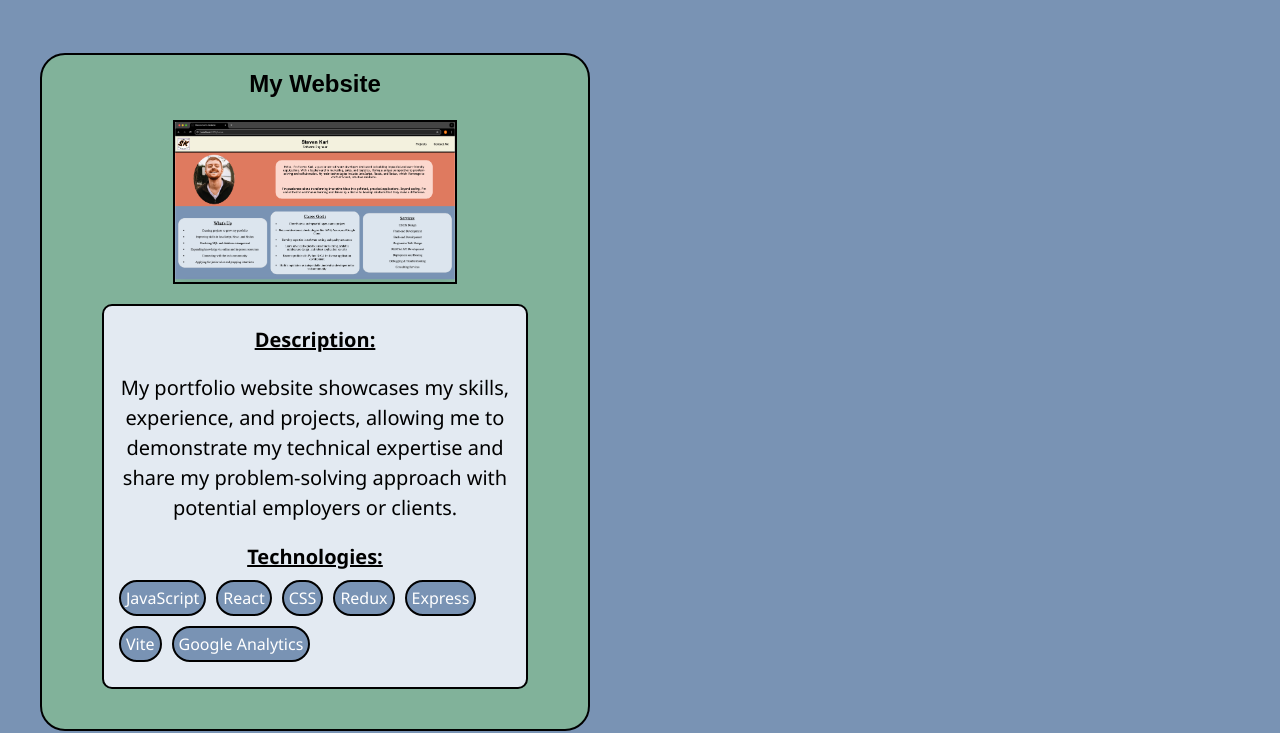
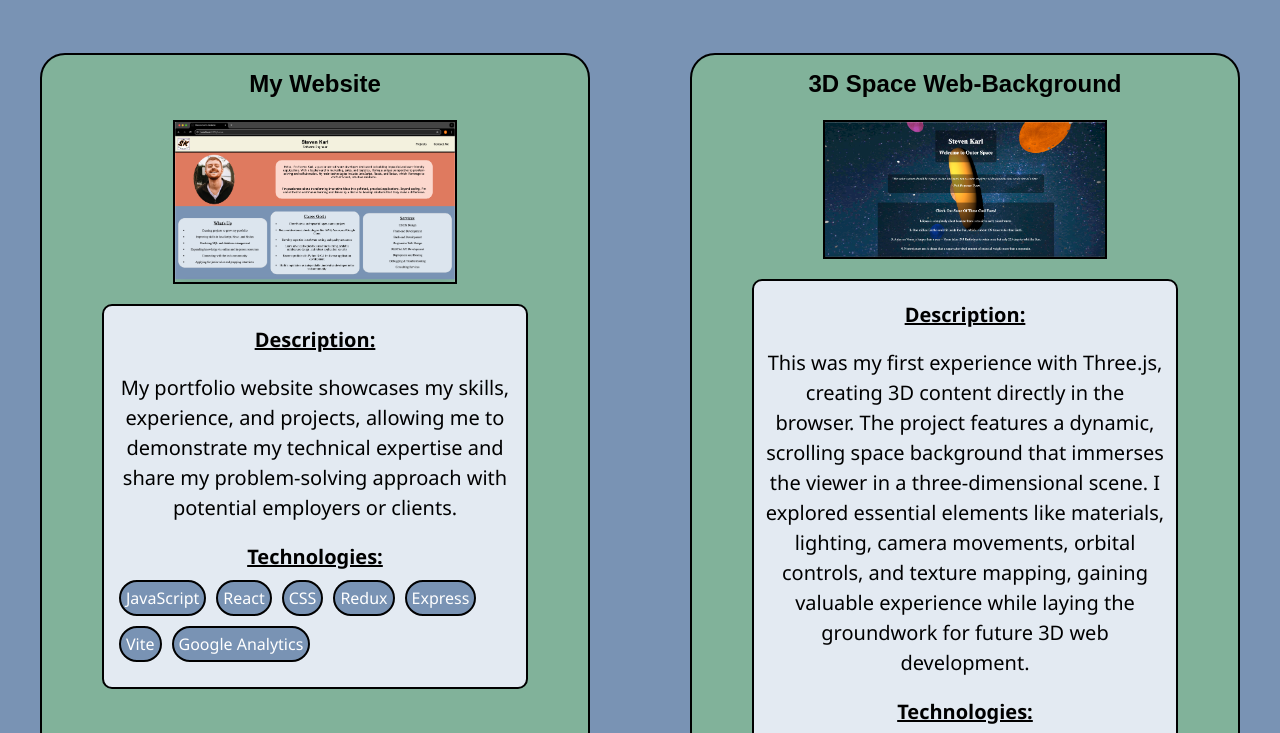
Before and after one commit to Sidewayswalker/Sidewayswalker.github.io, a React (Vite) app: page /Projects in a window 1280 px wide. Shown: the part 980-1713 px from the top of the page. Built offline with nearby package versions, Linux system fonts and the light colour scheme.

Commit message:
Updated Space Website into projects w/ Three.js

```diff
--- a/src/components/Projects/MyWork/MyWork.jsx
+++ b/src/components/Projects/MyWork/MyWork.jsx
@@ -3,6 +3,7 @@ import "./MyWork.css"
 import Work1 from './Work1/Work1'
 import Work2 from './Work2/Work2'
 import Work3 from './Work3/Work3'
+import Work4 from './Work4/Work4'
 
 function MyWork() {
   return (
@@ -18,6 +19,7 @@ function MyWork() {
           <Work1 />
           <Work2 />
           <Work3 />
+          <Work4 />
       </div>
     </div>
   );
--- /dev/null
+++ b/src/components/Projects/MyWork/Work4/Work4.css
@@ -0,0 +1,7 @@
+.work-video-fullscreen {
+    width: 100%;
+    height: auto;
+    max-height: 90vh; /* Ensure it doesn't exceed the viewport height */
+    max-width: 90vh;
+    object-fit: cover; /* Ensure proper scaling and maintain aspect ratio */
+  }
--- /dev/null
+++ b/src/components/Projects/MyWork/Work4/Work4.jsx
@@ -0,0 +1,52 @@
+import React, { useState } from 'react';
+import "./Work4.css";
+import SpacePic from '../Work4/SpaceWebPictures/SpaceWebPic.png';
+import SpaceVideo from '../Work4/SpaceWebPictures/SpaceWebVideo.mov';
+
+function Work4() {
+  const [isFullscreen, setIsFullscreen] = useState(false);
+
+  const toggleFullscreen = () => {
+    setIsFullscreen(!isFullscreen);
+  };
+
+  return (
+    <div className="work-container">
+      <h2 className="work-title">3D Space Web-Background</h2>
+
+      {/* Conditionally render fullscreen view when `isFullscreen` is true */}
+      {isFullscreen ? (
+        <div className="fullscreen" onClick={toggleFullscreen}>
+          <video
+            src={SpaceVideo}
+            autoPlay
+            loop
+            controls
+            className="work-video-fullscreen"
+          />
+        </div>
+      ) : (
+        <div className="work-image" onClick={toggleFullscreen}>
+          <img src={SpacePic} alt="3D Space Website" className="work-picture" />
+        </div>
+      )}
+
+      <div className="work-details">
+        <p className="work-heading">Description:</p>
+        <p className="work-text">
+        This was my first experience with Three.js, creating 3D content directly in the browser. The project features a dynamic, scrolling space background that immerses the viewer in a three-dimensional scene. I explored essential elements like materials, lighting, camera movements, orbital controls, and texture mapping, gaining valuable experience while laying the groundwork for future 3D web development.
+        </p>
+
+        <p className="work-heading">Technologies:</p>
+        <span className="Technologies-List">
+          <p className="Technologies-Appearance">JavaScript</p>
+          <p className="Technologies-Appearance">React</p>
+          <p className="Technologies-Appearance">Vite</p>
+          <p className="Technologies-Appearance">Three.js</p>
+        </span>
+      </div>
+    </div>
+  );
+}
+
+export default Work4;
```
Also changed, not shown: src/components/Projects/MyWork/Work4/SpaceWebPictures/SpaceWebPic.png (added), 1 other file (tests, documents, lock files or other folders).
